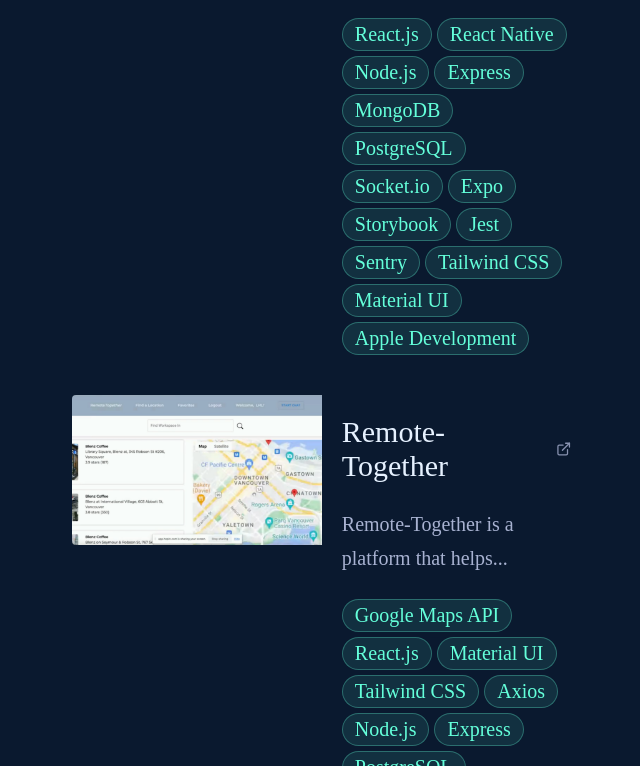
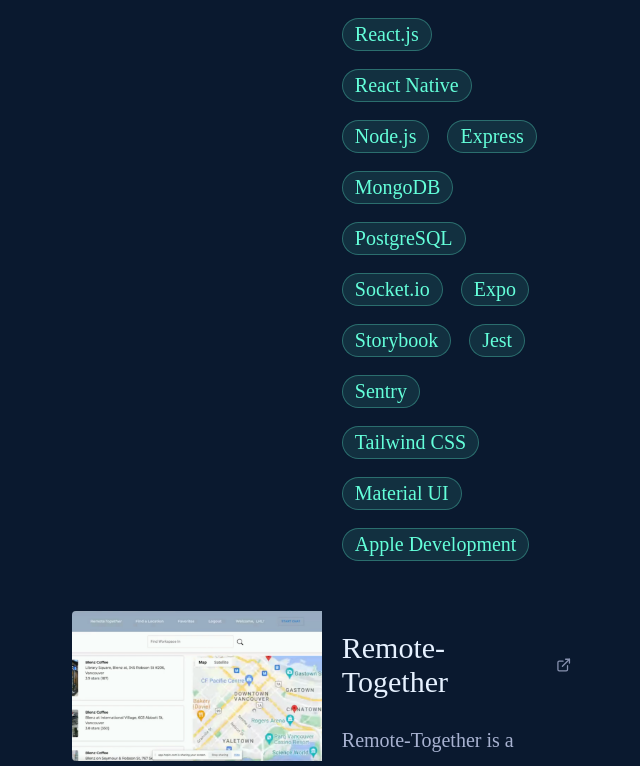
Before and after one commit to apatel924/ashish-portfolio, a React (Create React App) app: page / in a window 1280 px wide. Shown: the part 3694-4460 px from the top of the page, without its empty margins (567-1207 px from the left). Built offline with nearby package versions, Linux system fonts and the light colour scheme.

Commit message:
Update project card component

```diff
--- a/src/components/ProjectCard.js
+++ b/src/components/ProjectCard.js
@@ -1,3 +1,4 @@
+// ProjectCard.js
 import React from "react";
 import { ExternalLink, Star } from "lucide-react";
 import TechBadge from "./TechBadge";
@@ -11,20 +12,17 @@ function ProjectCard({
   stars,
   downloads,
   year,
-  onCardClick, // callback from ProjectsSection
+  onImageClick, // callback for opening the modal
 }) {
-  // Base card style
   const cardStyle = {
     display: "flex",
-    flexDirection: "row",
     marginBottom: "20px",
+    border: "none", // removed border as requested
     borderRadius: "4px",
     transition: "transform 0.3s, box-shadow 0.3s",
     position: "relative",
-    cursor: "pointer", // Indicate clickable
   };
 
-  // Hover event handlers
   const handleMouseEnter = (e) => {
     e.currentTarget.style.transform = "scale(1.02)";
     e.currentTarget.style.boxShadow = "0 8px 20px rgba(100,255,218,0.1)";
@@ -34,28 +32,26 @@ function ProjectCard({
     e.currentTarget.style.boxShadow = "none";
   };
 
-  // Left image preview
   const imageContainerStyle = {
     flexShrink: 0,
     width: "250px",
     height: "150px",
-    backgroundColor: "#1e293b", // fallback if no image
+    backgroundColor: "#1e293b",
     display: "flex",
     alignItems: "center",
     justifyContent: "center",
     borderTopLeftRadius: "4px",
     borderBottomLeftRadius: "4px",
     overflow: "hidden",
+    cursor: images && images.length > 0 ? "pointer" : "default",
   };
 
-  // If you want an actual <img> tag:
   const imageStyle = {
     width: "100%",
     height: "100%",
     objectFit: "cover",
   };
 
-  // Right content
   const contentStyle = {
     flex: 1,
     padding: "20px",
@@ -79,7 +75,6 @@ function ProjectCard({
     marginBottom: "24px",
   };
 
-  // External link icon style
   const linkIconStyle = {
     marginLeft: "5px",
     width: "16px",
@@ -101,7 +96,15 @@ function ProjectCard({
     marginTop: "24px",
     display: "flex",
     flexWrap: "wrap",
-    gap: "5px",
+    gap: "8px",
+  };
+
+  // Ensure the image click is triggered by both the container and the <img>
+  const handleImageClick = (e) => {
+    e.stopPropagation();
+    if (images && images.length > 0 && onImageClick) {
+      onImageClick();
+    }
   };
 
   return (
@@ -109,22 +112,20 @@ function ProjectCard({
       style={cardStyle}
       onMouseEnter={handleMouseEnter}
       onMouseLeave={handleMouseLeave}
-      onClick={onCardClick} // open the modal
     >
-      {/* Left image preview */}
-      <div style={imageContainerStyle}>
+      <div style={imageContainerStyle} onClick={handleImageClick}>
         {images && images.length > 0 ? (
           <img
-            src={images[0]} // first image as a preview
+            src={images[0]}
             alt={title}
             style={imageStyle}
+            onClick={handleImageClick} // Added onClick here as well
           />
         ) : (
           <span style={{ color: "#fff" }}>No Image</span>
         )}
       </div>
 
-      {/* Right content */}
       <div style={contentStyle}>
         {year && (
           <div style={{ fontSize: "0.9rem", color: "#8892b0" }}>{year}</div>
@@ -132,7 +133,7 @@ function ProjectCard({
         <div style={titleStyle}>
           <a
             href={link}
-            onClick={(e) => e.stopPropagation()} // prevent opening modal if user clicks link
+            onClick={(e) => e.stopPropagation()}
             target="_blank"
             rel="noopener noreferrer"
             style={{ color: "#e6f1ff", textDecoration: "none" }}
@@ -149,7 +150,10 @@ function ProjectCard({
         {technologies && (
           <div style={techListStyle}>
             {technologies.map((tech, i) => (
-              <div key={i}>
+              <div
+                key={i}
+                style={{ marginRight: "10px", marginBottom: "10px" }}
+              >
                 <TechBadge>{tech}</TechBadge>
               </div>
             ))}
```
